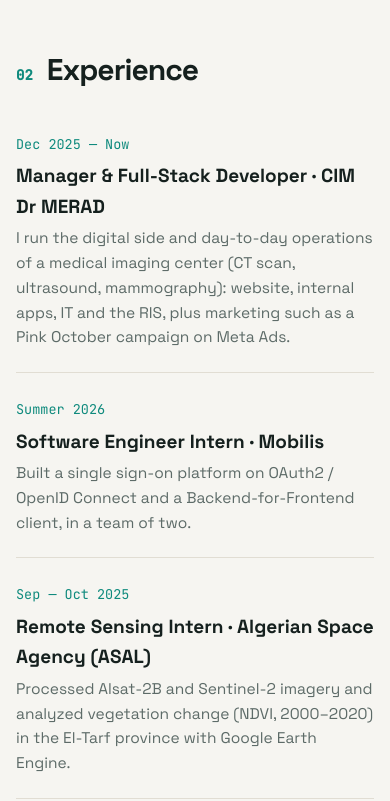
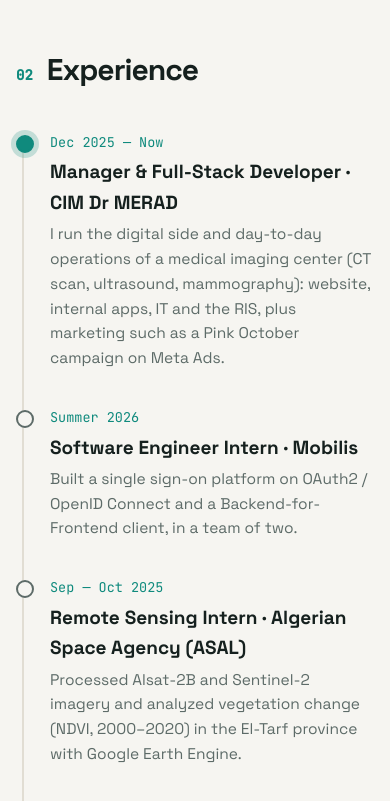
Before and after one commit to adelmerad/adelmerad.github.io, a plain HTML site: page index.html in a window 390 px wide. Shown: the part 6380-7181 px from the top of the page. Drawn offline with Linux system fonts and the light colour scheme.

Commit message:
Draw the experience list as a vertical timeline
Each entry gets a dot on a vertical line; the current role has a filled teal dot. Dates sit on the left on wide screens and above the title on phones, and the layout mirrors correctly in Arabic.

```diff
--- a/styles.css
+++ b/styles.css
@@ -169,10 +169,22 @@ html[lang="ar"] h1.tagline em { font-style: normal; font-weight: 700; }
 .list a:hover { color: var(--accent); }
 .list em { font-style: normal; font-size: 12.5px; white-space: nowrap; }
 
-/* Timeline */
-.timeline li { display: grid; grid-template-columns: 190px 1fr; gap: 24px; padding: 22px 0; border-bottom: 1px solid var(--line); }
-.timeline li:first-child { padding-top: 0; }
-.when { color: var(--accent); font-size: 13.5px; padding-top: 4px; }
+/* Timeline: a vertical line with one dot per entry */
+.timeline { --date: 170px; --rail: 44px; }
+.timeline li { position: relative; display: grid; grid-template-columns: var(--date) 1fr; column-gap: var(--rail); padding-bottom: 34px; }
+.timeline li:last-child { padding-bottom: 0; }
+.timeline li::before { /* the line */
+  content: ""; position: absolute; top: 12px; bottom: -12px; width: 2px; background: var(--line);
+  inset-inline-start: calc(var(--date) + var(--rail) / 2 - 1px);
+}
+.timeline li:last-child::before { display: none; }
+.timeline li::after { /* the dot */
+  content: ""; position: absolute; top: 5px; width: 14px; height: 14px; border-radius: 50%;
+  inset-inline-start: calc(var(--date) + var(--rail) / 2 - 7px);
+  background: var(--bg); border: 2px solid var(--muted);
+}
+.timeline li:first-child::after { background: var(--accent); border-color: var(--accent); box-shadow: 0 0 0 5px color-mix(in srgb, var(--accent) 22%, transparent); }
+.when { color: var(--accent); font-size: 13.5px; padding-top: 2px; text-align: end; }
 .timeline h3 { font-size: 19px; }
 .timeline p { color: var(--muted); font-size: 15.5px; margin-top: 4px; max-width: 720px; }
 .chips { display: flex; flex-wrap: wrap; gap: 8px; }
@@ -211,7 +223,10 @@ html[lang="ar"] h1.tagline em { font-style: normal; font-weight: 700; }
   .grid, .skills { grid-template-columns: 1fr; }
   .stats { grid-template-columns: repeat(2, 1fr); }
   .list li { grid-template-columns: 1fr; gap: 4px; }
-  .timeline li { grid-template-columns: 1fr; gap: 6px; }
+  .timeline li { grid-template-columns: 1fr; row-gap: 4px; padding-inline-start: 34px; }
+  .timeline li::before { inset-inline-start: 6px; }
+  .timeline li::after { inset-inline-start: 0; }
+  .when { text-align: start; }
 }
 @media (max-width: 640px) {
   .nav .nav-inner { padding: 0 8px 0 18px; gap: 12px; height: 54px; }
```
